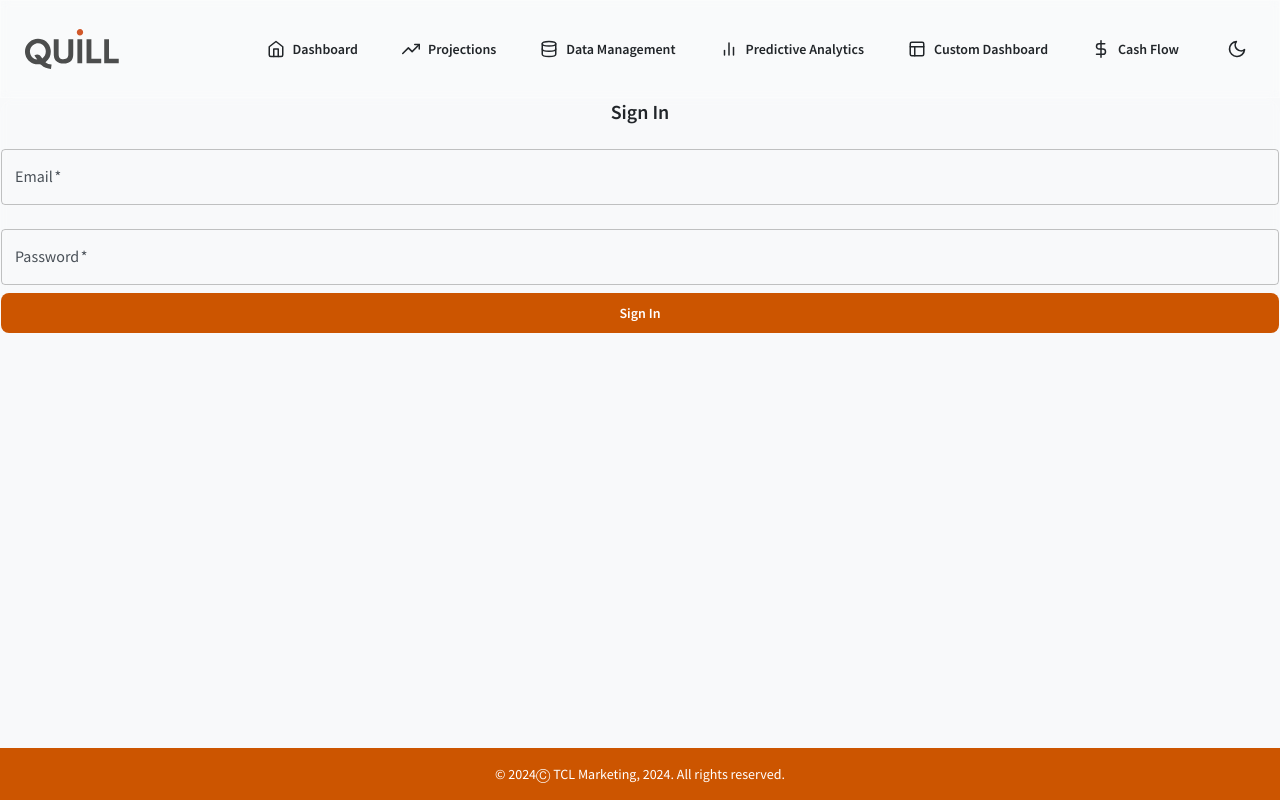
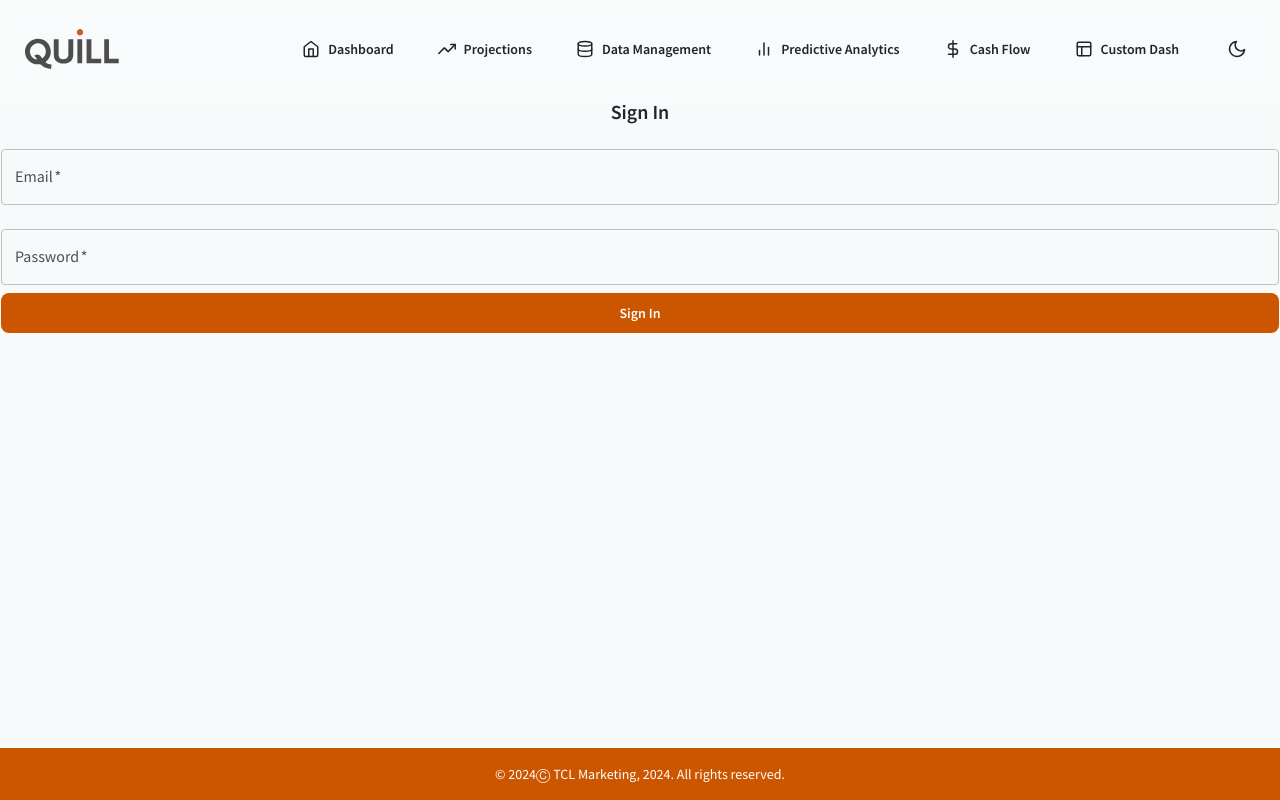
Before and after one commit to DrewDeMo/tcl-quill, a React (Vite) app: page /signin in a window 1280 px wide. Built offline with nearby package versions, Linux system fonts and the light colour scheme; no server answers.

Commit message:
Futher improvements.

```diff
--- a/src/components/Header.jsx
+++ b/src/components/Header.jsx
@@ -98,20 +98,20 @@ const Header = ({ darkMode, toggleDarkMode }) => {
               <Button
                 color="inherit"
                 component={Link}
-                to="/custom-dashboard"
-                startIcon={<Layout size={18} />}
-                sx={{ color: textColor, mx: 1 }}
-              >
-                Custom Dashboard
-              </Button>
-              <Button
-                color="inherit"
-                component={Link}
                 to="/cash-flow"
                 startIcon={<DollarSign size={18} />}
                 sx={{ color: textColor, mx: 1 }}
               >
                 Cash Flow
+              </Button>
+              <Button
+                color="inherit"
+                component={Link}
+                to="/custom-dashboard"
+                startIcon={<Layout size={18} />}
+                sx={{ color: textColor, mx: 1 }}
+              >
+                Custom Dash
               </Button>
             </>
           )}
```
